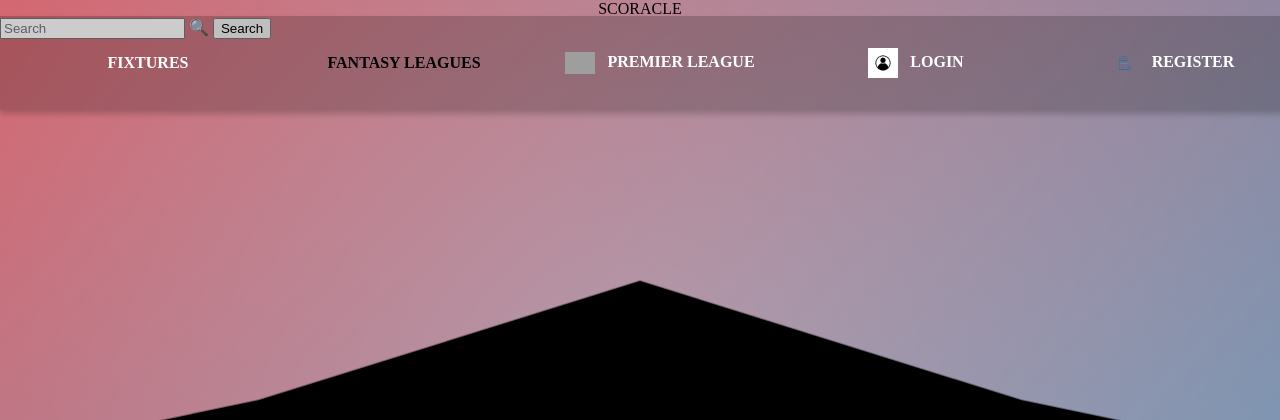
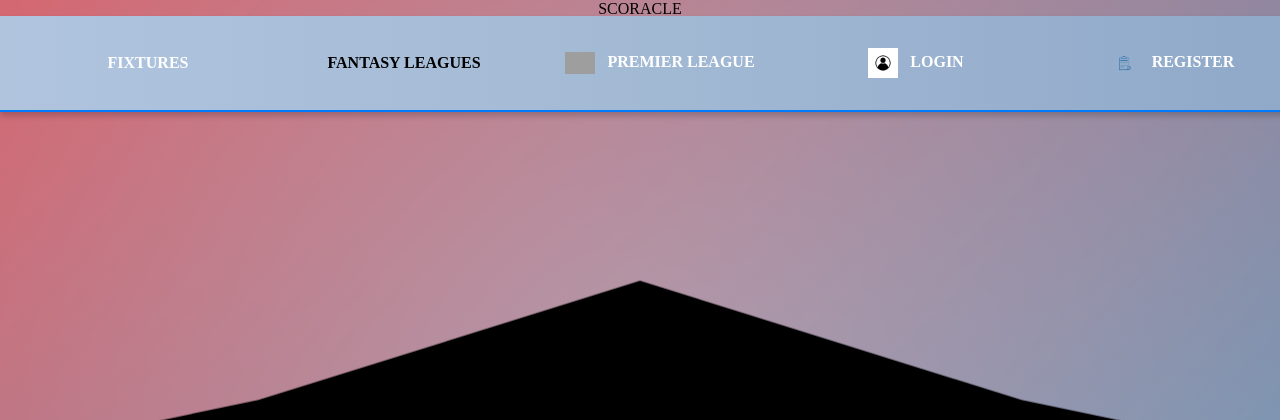
Before and after one commit to SbZiggy123/Scoracle, a Flask app: page / in a window 1280 px wide. Shown: the top 420 px of the page. Run offline with Flask 2, Linux system fonts and the light colour scheme; data that the repository does not hold is empty; parts of the project's set-up code (start-up, migrations or seed data) failed here and were passed over; grey boxes are pictures that could not be loaded.

Commit message:
changing navbar colour

```diff
--- a/app/static/styles.css
+++ b/app/static/styles.css
@@ -1,5 +1,7 @@
 .Navbar{
-    background:rgba(0, 0,0, 0.2);
+    background: linear-gradient(to right, #B0C4DE, #A2B9D4, #8FA8C8);
+    backdrop-filter: blur(10px);
+    border-bottom: 2px solid #007bff;
     color: white;
     font-size: 16px;
     width: 100%;
```
